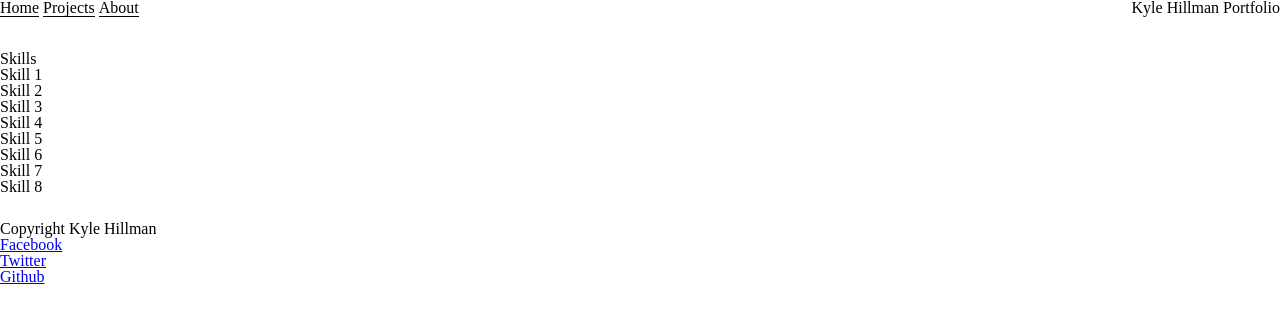
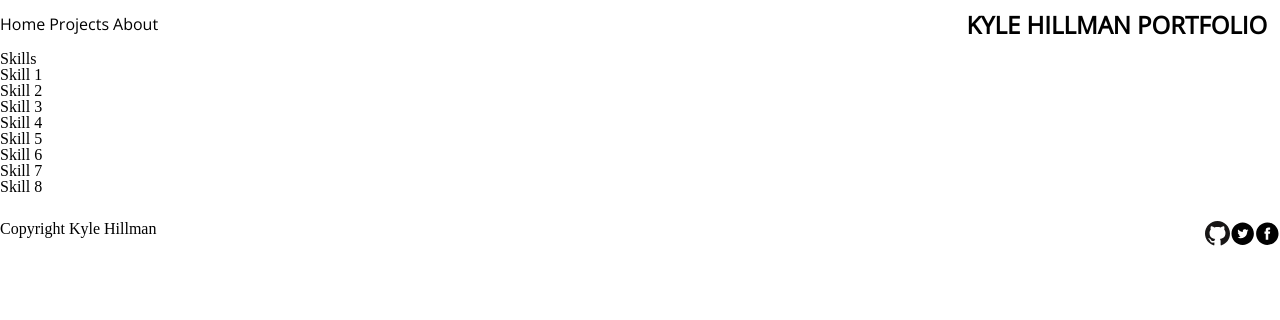
Before and after one commit to khillman84/portfolio, a plain HTML site: page index.html in a window 1280 px wide. Drawn offline with nearby package versions, Linux system fonts and the light colour scheme.

Commit message:
updated CSS styling. Added font to h1 and nav. added pictures for social media links

```diff
--- a/index.html
+++ b/index.html
@@ -9,6 +9,7 @@
     <link rel="stylesheet" href="styles/modules.css" />
     <link rel="stylesheet" href="styles/fonts.css" />
     <link rel="stylesheet" href="styles/reset.css" />
+    <link href="https://fonts.googleapis.com/css?family=Open+Sans" rel="stylesheet">
     <script id="project-template" type="text/x-handlebars-template">
       <summary>
         <img src="{{image}}"/>
@@ -29,16 +30,9 @@
       <input type="checkbox" id="nav-trigger" class="nav-trigger" />
       <label for="nav-trigger" class="icon-menu"></label>
     <main class="site-wrap">
-      <h1>Kyle Hillman Portfolio</h1>
+      <h1>KYLE HILLMAN PORTFOLIO</h1>
       <!-- Display projects template -->
-      <section id="projects" class="projects tab-content">
-        <!-- <summary class="template">
-          <img />
-          <h3><a href="">Project Name</a></h3>
-          <time>Date published</time>
-          <div class="project-description">Project Description</div>
-        </summary> -->
-      </section>
+      <section id="projects" class="projects tab-content"></section>
       <section id="skills" class="tab-content">
         <h2>Skills</h2>
         <ul>
@@ -61,9 +55,9 @@
       </article>
       <footer>
         <p>Copyright Kyle Hillman</p>
-        <p><a href="https://www.facebook.com/">Facebook</a></p>
-        <p><a href="https://twitter.com/">Twitter</a></p>
-        <p><a href="https://github.com/khillman84">Github</a></p>
+        <a href="https://www.facebook.com/"><img src="img/fb.svg" /></a>
+        <a href="https://twitter.com/"><img src="img/twitter.svg" /></a>
+        <a href="https://github.com/khillman84"><img src="img/github.svg" /></a>
       </footer>
     </main>
     <script src="https://code.jquery.com/jquery-3.1.1.js"></script>
--- a/styles/base.css
+++ b/styles/base.css
@@ -2,6 +2,7 @@
 
 body {
   overflow-x: hidden;
+  margin: 0;
 }
 
 img {
@@ -20,6 +21,9 @@ footer {
 
 h1 {
   float: right;
+  font-family: 'Open Sans', sans-serif;
+  margin: 1%;
+  font-size: 24px;
 }
 
 @media only screen and (min-width: 640px) {
--- a/styles/layout.css
+++ b/styles/layout.css
@@ -12,10 +12,6 @@
   bottom: 0;
   left: 0;
   z-index: 0;
-}
-
-.navigation-two {
-  display: none;
 }
 
 .nav-item {
@@ -34,7 +30,6 @@
   bottom: 100%;
   left: 0;
   z-index: 1;
-  /*padding: 4em;*/
   background-image: rgb(255, 255, 240);
   background-size: 200%;
 }
@@ -70,7 +65,7 @@ label[for="nav-trigger"] {
 }
 
 .projects {
-  height: 450px;
+  min-height: 150px;
   clear: left;
 }
 
@@ -89,6 +84,7 @@ label[for="nav-trigger"] {
     display: inline-block;
     width: 24%;
     height: 3%;
+    top: 2%;
     background-color: transparent;
     z-index: 1;
   }
@@ -97,6 +93,8 @@ label[for="nav-trigger"] {
     position:relative;
     display: inline;
     list-style: none;
+    border-top: none;
+    border-bottom: none;
     color: black;
     z-index: 1;
   }
--- a/styles/modules.css
+++ b/styles/modules.css
@@ -1,3 +1,17 @@
 .template {
   display: none;
 }
+
+footer a img {
+  float:right;
+  height: 25px;
+  width: 25px;
+}
+
+footer p {
+  float: left;
+}
+
+.nav-item {
+  font-family: 'Open Sans', sans-serif;
+}
--- a/styles/reset.css
+++ b/styles/reset.css
@@ -3,8 +3,7 @@
    License: none (public domain)
 */
 
-html, body, div, span, applet, object, iframe,
-h1, h2, h3, h4, h5, h6, p, blockquote, pre,
+html, div, span, applet, object, iframe, h2, h3, h4, h5, h6, p, blockquote, pre,
 a, abbr, acronym, address, big, cite, code,
 del, dfn, em, img, ins, kbd, q, s, samp,
 small, strike, strong, sub, sup, tt, var,
```
Also changed, not shown: img/fb.svg (added), img/github.svg (added), img/twitter.svg (added).
